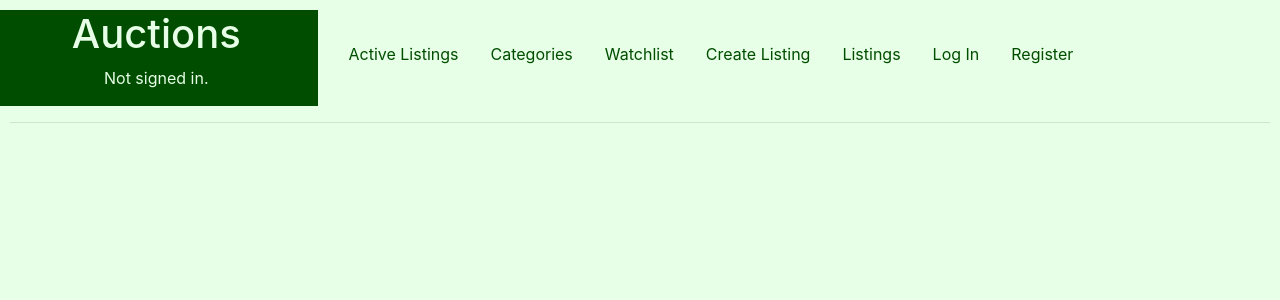
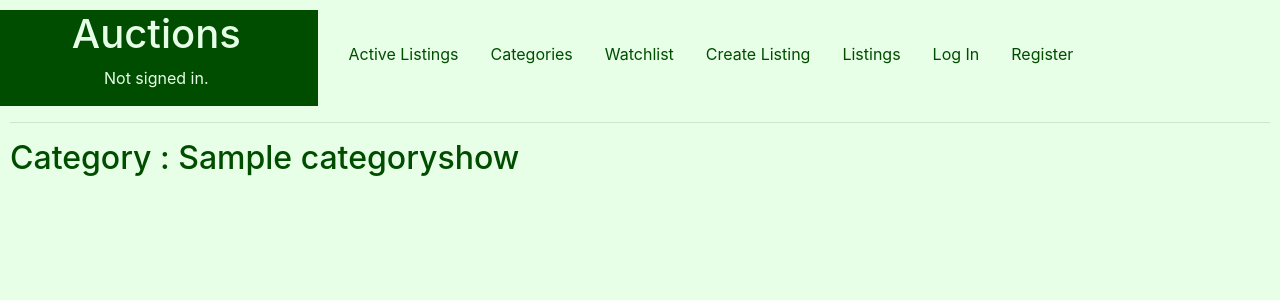
Before and after one commit to gracebcorrea/Project2---Commerce, a Django app: template commerce/auctions/templates/CategoryShow.html in a window 1280 px wide. Shown: the top 300 px of the page. Run offline with Django 3.2, Linux system fonts and the light colour scheme; the template is opened without the code that fills it: most values are stand-ins (such as "Sample title", 1, 10 or a date in 2020); some libraries are stand-ins or nearby versions.

Commit message:
Update CategoryShow.html

```diff
--- a/commerce/auctions/templates/CategoryShow.html
+++ b/commerce/auctions/templates/CategoryShow.html
@@ -1,11 +1,12 @@
 {% extends "auctions/layout.html" %}
 
 {% block title %}
-    {{ categoryshow }}
+    Listings by Category
 
 {% endblock %}
 
 {% block body %}
+<h2>Category :  {{ categoryshow }}</h2>
 
 <p> {{message}}</p>
 
```
